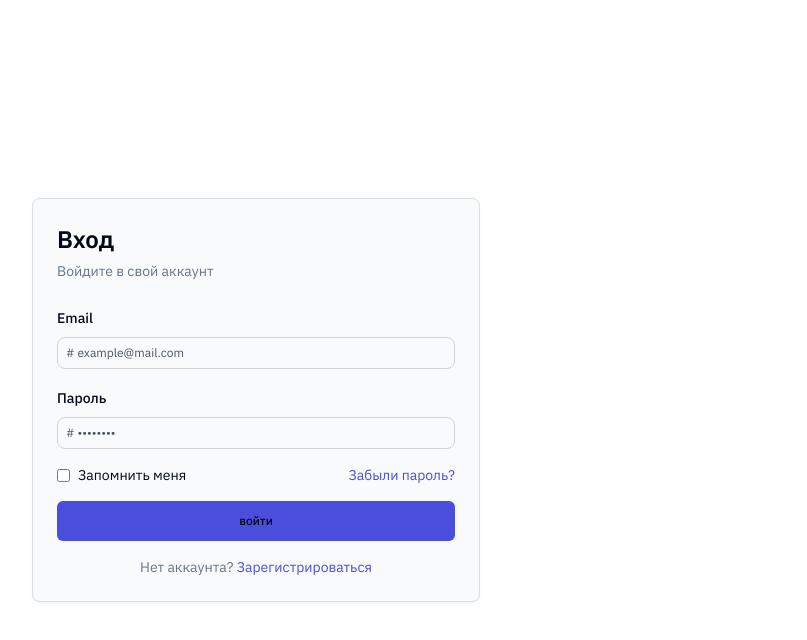
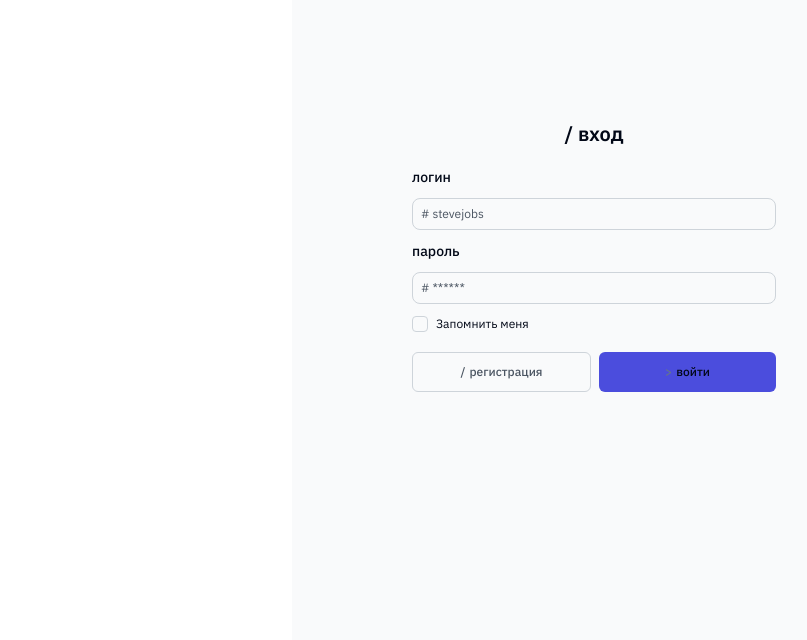
Before and after one commit to konkovo-dev/hackathon-platform-web, a Next.js app: page /login in a window 1280 px wide. Shown: the top 640 px of the page, without its empty margins (384-1191 px from the left). Built offline with nearby package versions, Linux system fonts and the light colour scheme; no server answers.

Commit message:
feat(auth-ui): redesign login page

```diff
--- a/src/app/login/page.tsx
+++ b/src/app/login/page.tsx
@@ -1,53 +1,55 @@
 import { Button } from '@/shared/ui/Button'
-import { Card, CardContent, CardHeader } from '@/shared/ui/Card'
-import { FormField } from '@/shared/ui/FormField'
-import { Input } from '@/shared/ui/Input'
-import { Label } from '@/shared/ui/Label'
+import { Checkbox } from '@/shared/ui/Checkbox'
+import { InputLabel } from '@/shared/ui/InputLabel'
 import Link from 'next/link'
+import { getServerI18n } from '@/shared/i18n/server'
 
-export default function LoginPage() {
+export default async function LoginPage() {
+  const { t } = await getServerI18n(['auth', 'common'])
+
   return (
-    <div className="flex min-h-screen items-center justify-center p-8">
-      <Card className="w-full max-w-md">
-        <CardHeader>
-          <h1 className="text-2xl font-bold">Вход</h1>
-          <p className="text-sm text-text-secondary">Войдите в свой аккаунт</p>
-        </CardHeader>
-        <CardContent>
-          <form className="space-y-4">
-            <FormField>
-              <Label htmlFor="email">Email</Label>
-              <Input id="email" type="email" placeholder="example@mail.com" />
-            </FormField>
+    <div className="flex w-full h-screen items-center justify-end relative bg-bg-default">
+      <div className="inline-flex flex-col items-center gap-m10 p-[120px] self-stretch bg-bg-surface relative flex-[0_0_auto]">
+        <form className="flex flex-col w-[364px] items-center justify-center gap-m10 relative flex-[0_0_auto]">
+          <div className="typography-title-lg text-text-primary relative w-fit whitespace-nowrap">
+            {t('auth.title')}
+          </div>
 
-            <FormField>
-              <Label htmlFor="password">Пароль</Label>
-              <Input id="password" type="password" placeholder="••••••••" />
-            </FormField>
+          <div className="flex flex-col items-end justify-center gap-m8 relative self-stretch w-full flex-[0_0_auto]">
+            <div className="flex flex-col items-start gap-m6 self-stretch w-full relative flex-[0_0_auto]">
+              <InputLabel
+                className="self-stretch flex-[0_0_auto] w-full"
+                inputPlaceholder={t('auth.login.placeholder')}
+                label={t('auth.login.label')}
+              />
+              <InputLabel
+                className="self-stretch flex-[0_0_auto] w-full"
+                inputPlaceholder={t('auth.password.placeholder')}
+                label={t('auth.password.label')}
+                inputType="password"
+              />
+              <Checkbox label={t('auth.remember_me')} />
+            </div>
+          </div>
 
-            <div className="flex items-center justify-between">
-              <label className="flex items-center gap-2 text-sm">
-                <input type="checkbox" className="rounded border-border-default" />
-                <span>Запомнить меня</span>
-              </label>
-              <Link href="#" className="text-sm text-link-default hover:text-link-hover hover:underline">
-                Забыли пароль?
-              </Link>
-            </div>
-
-            <Button type="submit" className="w-full" variant="primary">
-              Войти
+          <div className="flex items-center gap-m4 self-stretch w-full relative flex-[0_0_auto]">
+            <Button
+              className="flex-1 flex grow"
+              variant="secondary-action"
+              text={t('common.actions.register')}
+              asChild
+            >
+              <Link href="/register" />
             </Button>
-
-            <p className="text-center text-sm text-text-secondary">
-              Нет аккаунта?{' '}
-              <Link href="/register" className="text-link-default hover:text-link-hover hover:underline">
-                Зарегистрироваться
-              </Link>
-            </p>
-          </form>
-        </CardContent>
-      </Card>
+            <Button
+              className="flex-1 flex grow"
+              variant="action"
+              text={t('common.actions.login')}
+              type="submit"
+            />
+          </div>
+        </form>
+      </div>
     </div>
   )
 }
--- a/src/shared/ui/Button.tsx
+++ b/src/shared/ui/Button.tsx
@@ -1,5 +1,5 @@
 import { cn } from '@/shared/lib/cn'
-import { type ButtonHTMLAttributes, forwardRef } from 'react'
+import { cloneElement, forwardRef, isValidElement, type ButtonHTMLAttributes } from 'react'
 
 export type ButtonVariant = 'primary' | 'secondary' | 'action' | 'secondary-action'
 export type ButtonSize = 'sm' | 'md' | 'lg'
@@ -10,6 +10,7 @@ export interface ButtonProps extends Omit<ButtonHTMLAttributes<HTMLButtonElement
   text?: string
   disabled?: boolean
   type?: 'button' | 'submit' | 'reset'
+  asChild?: boolean
 }
 
 const getVariantStyles = (variant: ButtonVariant, disabled: boolean) => {
@@ -104,6 +105,7 @@ export const Button = forwardRef<HTMLButtonElement, ButtonProps>(
       text = 'текст',
       disabled = false,
       type = 'button',
+      asChild = false,
       children,
       ...props
     },
@@ -113,30 +115,63 @@ export const Button = forwardRef<HTMLButtonElement, ButtonProps>(
     const variantStyles = getVariantStyles(variant, disabled)
     const sizeStyles = getSizeStyles(size, isActionType)
     const actionIcon = getActionIcon(variant)
-    const displayText = children || text
+    const displayText = asChild ? text : children || text
+
+    const baseClassName = cn(
+      'inline-flex items-center justify-center rounded-md transition-colors',
+      'focus-visible:outline-none focus-visible:ring-2 focus-visible:ring-focus-ring focus-visible:ring-offset-2',
+      disabled && 'pointer-events-none cursor-not-allowed',
+      variantStyles.container,
+      sizeStyles.container,
+      className
+    )
+
+    const content = (
+      <>
+        {isActionType && actionIcon && (
+          <span className={cn(sizeStyles.text, variantStyles.icon)}>{actionIcon}</span>
+        )}
+        <span className={cn(sizeStyles.text, variantStyles.text, 'whitespace-nowrap')}>
+          {displayText}
+        </span>
+      </>
+    )
+
+    if (asChild) {
+      if (!isValidElement(children)) {
+        if (process.env.NODE_ENV !== 'production') {
+          throw new Error('<Button asChild> expects a single valid React element child')
+        }
+        return null
+      }
+
+      const childProps: Record<string, unknown> = {
+        ...props,
+        className: cn(baseClassName, (children as any).props?.className),
+        children: content,
+        ...(disabled
+          ? {
+              'aria-disabled': true,
+              tabIndex: -1,
+              onClick: (e: any) => {
+                e.preventDefault?.()
+              },
+            }
+          : null),
+      }
+
+      return cloneElement(children as any, childProps)
+    }
 
     return (
       <button
         ref={ref}
         type={type}
         disabled={disabled}
-        className={cn(
-          'inline-flex items-center justify-center rounded-md transition-colors',
-          'focus-visible:outline-none focus-visible:ring-2 focus-visible:ring-focus-ring focus-visible:ring-offset-2',
-          'disabled:pointer-events-none disabled:cursor-not-allowed',
-          variantStyles.container,
-          sizeStyles.container,
-          className
-        )}
+        className={baseClassName}
         {...props}
       >
-        {isActionType && actionIcon && (
-          <span className={cn(sizeStyles.text, variantStyles.icon)}>{actionIcon}</span>
-        )}
-
-        <span className={cn(sizeStyles.text, variantStyles.text, 'whitespace-nowrap')}>
-          {displayText}
-        </span>
+        {content}
       </button>
     )
   }
```
